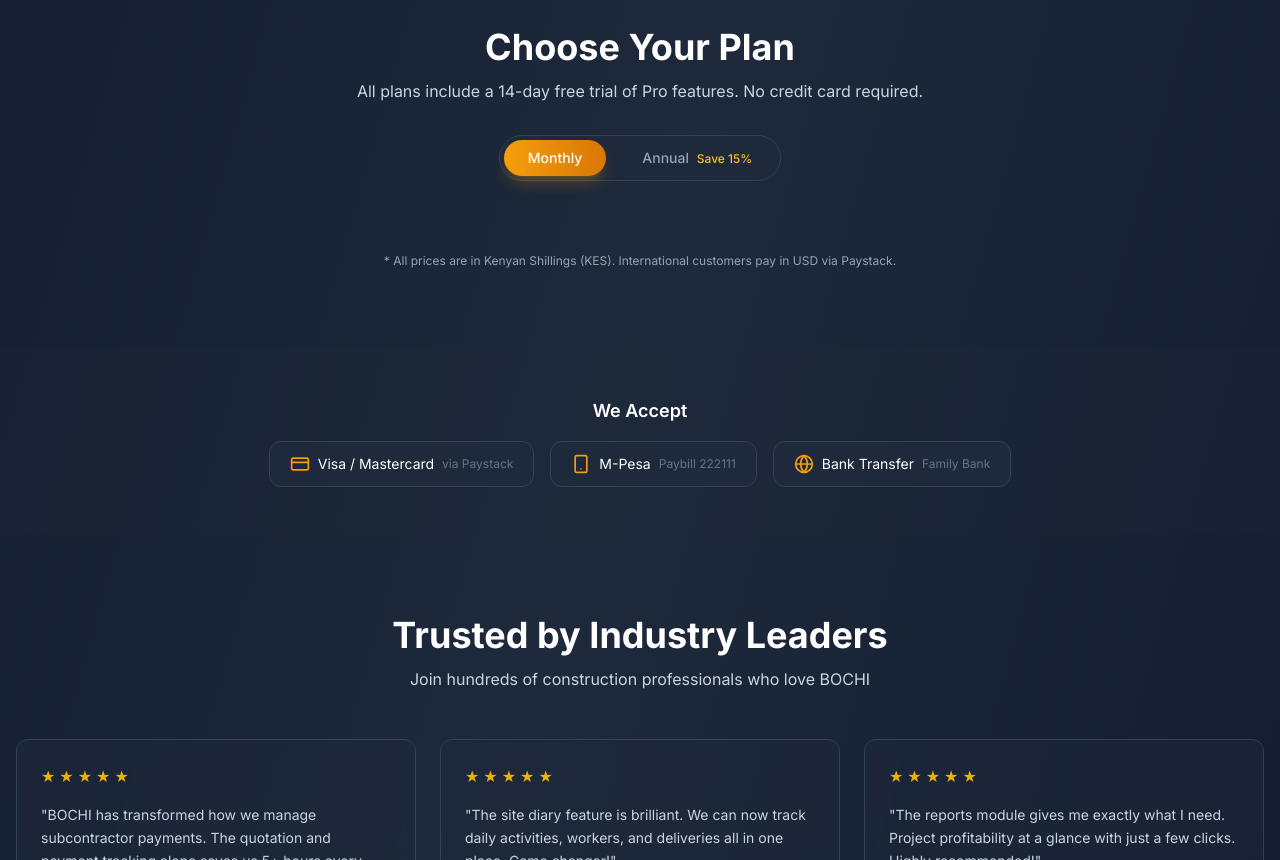
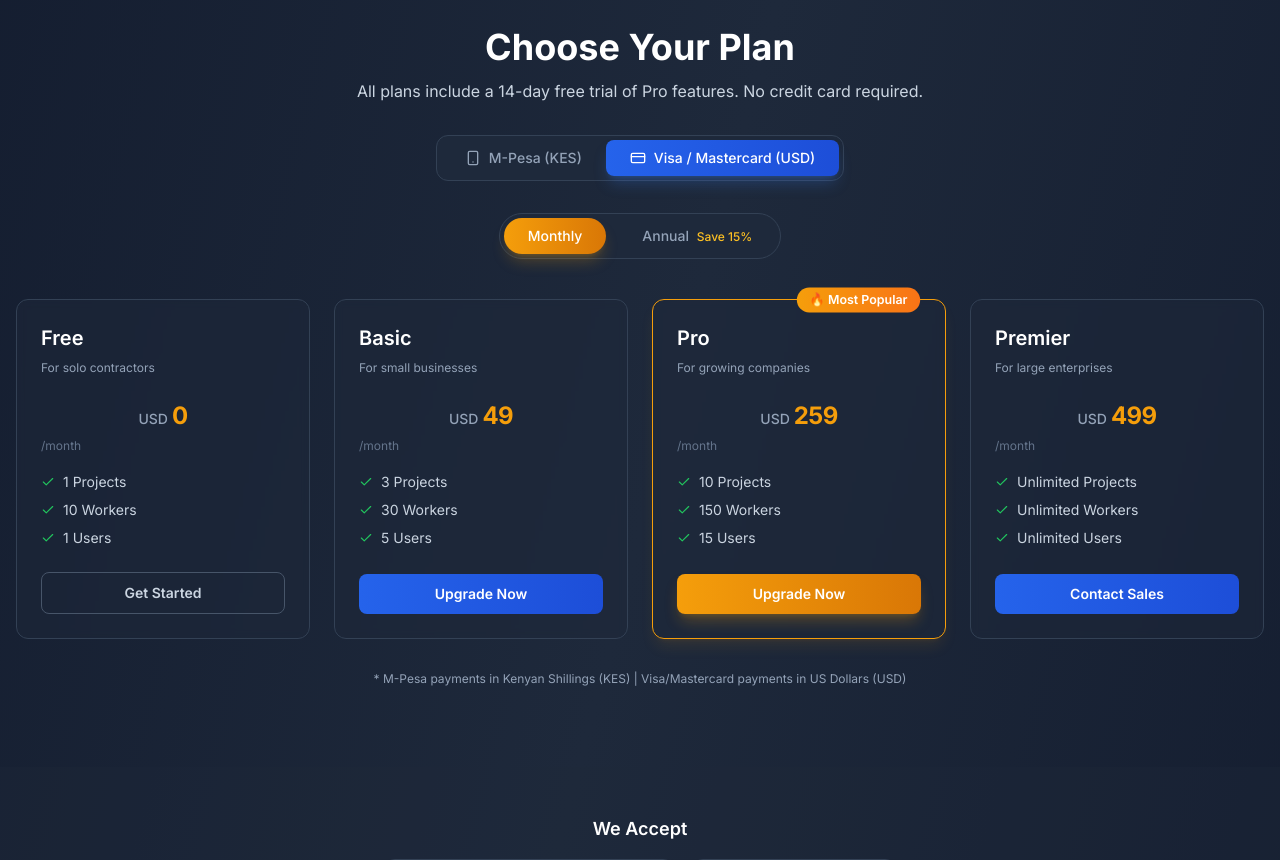
Before and after one commit to fedlimited/buildify, a React (Vite) app in the folder frontend/: page / in a window 1280 px wide. Shown: the part 1940-2800 px from the top of the page. Built offline with nearby package versions, Linux system fonts and the light colour scheme; no server answers; the HTML template or start-up script is replaced by a standard one.

Commit message:
Add payment method toggle (M-Pesa/Card), smaller price fonts with commas

```diff
--- a/frontend/src/components/LandingPage.tsx
+++ b/frontend/src/components/LandingPage.tsx
@@ -45,17 +45,34 @@ const LandingPage: React.FC = () => {
 
   const fetchPlans = async () => {
     try {
-      const response = await api.request('/subscription/plans');
-      setPlans(response);
+      const response = await fetch('https://buildify-backend-kye8.onrender.com/api/subscription/plans');
+      const data = await response.json();
+      console.log('Fetched plans:', data);
+      setPlans(data);
     } catch (error) {
       console.error('Error fetching plans:', error);
+      // Fallback plans
+      setPlans([
+        { id: 1, name: 'free', display_name: 'Free', description: 'For solo contractors', price_monthly_kes: 0, price_yearly_kes: 0, price_monthly_usd: 0, price_yearly_usd: 0, max_projects: 1, max_workers: 10, max_users: 1, features: [] },
+        { id: 2, name: 'basic', display_name: 'Basic', description: 'For small businesses', price_monthly_kes: 6370, price_yearly_kes: 61100, price_monthly_usd: 49, price_yearly_usd: 470, max_projects: 3, max_workers: 30, max_users: 5, features: [] },
+        { id: 3, name: 'pro', display_name: 'Pro', description: 'For growing companies', price_monthly_kes: 33670, price_yearly_kes: 323180, price_monthly_usd: 259, price_yearly_usd: 2486, max_projects: 10, max_workers: 150, max_users: 15, features: [] },
+        { id: 4, name: 'premier', display_name: 'Premier', description: 'For large enterprises', price_monthly_kes: 64870, price_yearly_kes: 622700, price_monthly_usd: 499, price_yearly_usd: 4790, max_projects: 999999, max_workers: 999999, max_users: 999999, features: [] }
+      ]);
     } finally {
       setLoading(false);
     }
   };
 
   const getPrice = (plan: Plan) => {
-    return billingCycle === 'monthly' ? plan.price_monthly_kes : plan.price_yearly_kes;
+    if (paymentMethod === 'mpesa') {
+      return billingCycle === 'monthly' ? plan.price_monthly_kes : plan.price_yearly_kes;
+    } else {
+      return billingCycle === 'monthly' ? plan.price_monthly_usd : plan.price_yearly_usd;
+    }
+  };
+
+  const getCurrencySymbol = () => {
+    return paymentMethod === 'mpesa' ? 'KES' : 'USD';
   };
 
   const formatPrice = (price: number) => {
@@ -75,22 +92,9 @@ const LandingPage: React.FC = () => {
     setPaymentError('');
 
     try {
-      // Initialize Paystack payment
-      const response = await api.request('/paystack/initiate', {
-        method: 'POST',
-        body: JSON.stringify({
-          planId: selectedPlan?.id,
-          billingCycle: billingCycle,
-          email: localStorage.getItem('userEmail') || 'customer@example.com'
-        })
-      });
-
-      if (response.success && response.authorizationUrl) {
-        window.location.href = response.authorizationUrl;
-      } else {
-        setPaymentStatus('error');
-        setPaymentError(response.error || 'Payment initiation failed');
-      }
+      // For now, show coming soon message
+      setPaymentStatus('error');
+      setPaymentError('Visa/Mastercard payments coming soon. Please use M-Pesa for now.');
     } catch (error: any) {
       setPaymentStatus('error');
       setPaymentError(error.message || 'Payment failed. Please try again.');
@@ -201,7 +205,7 @@ const LandingPage: React.FC = () => {
     { question: 'Is my data secure?', answer: 'Absolutely. We use enterprise-grade encryption and follow industry best practices to keep your data safe.' },
     { question: 'Do you offer training?', answer: 'Yes, we provide onboarding training for all paid plans. Premier plans include dedicated training sessions.' },
     { question: 'Can I export my data?', answer: 'Yes, you can export all your data to CSV or PDF at any time.' },
-    { question: 'What payment methods do you accept?', answer: 'We accept M-Pesa, bank transfers, and credit cards via Paystack.' }
+    { question: 'What payment methods do you accept?', answer: 'We accept M-Pesa and Visa/Mastercard.' }
   ];
 
   const subscriptionBenefits = [
@@ -469,7 +473,7 @@ const LandingPage: React.FC = () => {
         </div>
       </section>
 
-      {/* Pricing Section with Real Plans */}
+      {/* Pricing Section with Real Plans and Payment Method Toggle */}
       <section id="pricing" className="py-20 px-4">
         <div className="max-w-7xl mx-auto">
           <motion.div
@@ -483,7 +487,35 @@ const LandingPage: React.FC = () => {
             <p className="text-slate-300 max-w-2xl mx-auto">All plans include a 14-day free trial of Pro features. No credit card required.</p>
           </motion.div>
 
-          {/* Billing Toggle */}
+          {/* Payment Method Toggle */}
+          <div className="flex justify-center mb-8">
+            <div className="bg-slate-800 rounded-xl p-1 inline-flex border border-slate-700">
+              <button
+                onClick={() => setPaymentMethod('mpesa')}
+                className={`px-6 py-2 rounded-lg flex items-center gap-2 transition-all text-sm font-medium ${
+                  paymentMethod === 'mpesa'
+                    ? 'bg-gradient-to-r from-green-600 to-green-700 text-white shadow-lg shadow-green-500/25'
+                    : 'text-slate-400 hover:text-white'
+                }`}
+              >
+                <Smartphone size={16} />
+                <span>M-Pesa (KES)</span>
+              </button>
+              <button
+                onClick={() => setPaymentMethod('card')}
+                className={`px-6 py-2 rounded-lg flex items-center gap-2 transition-all text-sm font-medium ${
+                  paymentMethod === 'card'
+                    ? 'bg-gradient-to-r from-blue-600 to-blue-700 text-white shadow-lg shadow-blue-500/25'
+                    : 'text-slate-400 hover:text-white'
+                }`}
+              >
+                <CreditCard size={16} />
+                <span>Visa / Mastercard (USD)</span>
+              </button>
+            </div>
+          </div>
+
+          {/* Billing Cycle Toggle */}
           <div className="flex justify-center mb-10">
             <motion.div
               className="inline-flex items-center gap-3 p-1 bg-slate-800 rounded-full border border-slate-700"
@@ -520,8 +552,7 @@ const LandingPage: React.FC = () => {
             {plans.map((plan, idx) => {
               const isPopular = plan.name === 'pro';
               const price = getPrice(plan);
-              const yearlyTotal = billingCycle === 'annual' ? plan.price_yearly_kes : null;
-              const monthlyEquivalent = yearlyTotal ? (yearlyTotal / 12).toFixed(0) : null;
+              const currencySymbol = getCurrencySymbol();
 
               return (
                 <motion.div
@@ -546,11 +577,21 @@ const LandingPage: React.FC = () => {
                   <p className="text-slate-400 text-xs mb-4">{plan.description}</p>
 
                   <div className="mt-2 mb-4">
-                    <span className="text-3xl font-bold text-amber-500">KES {formatPrice(price)}</span>
-                    <span className="text-slate-400 text-sm">/{billingCycle === 'monthly' ? 'month' : 'year'}</span>
-                    {billingCycle === 'annual' && plan.price_yearly_kes > 0 && (
-                      <div className="text-xs text-green-400 mt-1">
+                    <div className="flex items-baseline justify-center gap-1">
+                      <span className="text-slate-400 text-sm font-medium">{currencySymbol}</span>
+                      <span className="text-2xl font-bold text-amber-500 tracking-tight">
+                        {formatPrice(price)}
+                      </span>
+                    </div>
+                    <span className="text-slate-500 text-xs">/{billingCycle === 'monthly' ? 'month' : 'year'}</span>
+                    {billingCycle === 'annual' && paymentMethod === 'mpesa' && plan.price_yearly_kes > 0 && (
+                      <div className="text-[10px] text-green-400 mt-1 font-medium">
                         Save {Math.round((plan.price_monthly_kes * 12 - plan.price_yearly_kes) / (plan.price_monthly_kes * 12) * 100)}%
+                      </div>
+                    )}
+                    {billingCycle === 'annual' && paymentMethod === 'card' && plan.price_yearly_usd > 0 && (
+                      <div className="text-[10px] text-green-400 mt-1 font-medium">
+                        Save {Math.round((plan.price_monthly_usd * 12 - plan.price_yearly_usd) / (plan.price_monthly_usd * 12) * 100)}%
                       </div>
                     )}
                   </div>
@@ -579,7 +620,9 @@ const LandingPage: React.FC = () => {
                         ? 'bg-gradient-to-r from-amber-500 to-amber-600 text-white shadow-lg shadow-amber-500/25 hover:from-amber-600 hover:to-amber-700'
                         : plan.name === 'free'
                           ? 'border border-slate-600 text-slate-300 hover:bg-slate-700'
-                          : 'bg-slate-700 text-slate-200 hover:bg-slate-600'
+                          : paymentMethod === 'mpesa'
+                            ? 'bg-gradient-to-r from-green-600 to-green-700 text-white hover:from-green-700 hover:to-green-800'
+                            : 'bg-gradient-to-r from-blue-600 to-blue-700 text-white hover:from-blue-700 hover:to-blue-800'
                     }`}
                   >
                     {plan.name === 'free' ? 'Get Started' : plan.name === 'premier' ? 'Contact Sales' : 'Upgrade Now'}
@@ -589,7 +632,7 @@ const LandingPage: React.FC = () => {
             })}
           </div>
           <p className="text-center text-xs text-slate-400 mt-8">
-            * All prices are in Kenyan Shillings (KES). International customers pay in USD via Paystack.
+            * M-Pesa payments in Kenyan Shillings (KES) | Visa/Mastercard payments in US Dollars (USD)
           </p>
         </div>
       </section>
@@ -600,9 +643,8 @@ const LandingPage: React.FC = () => {
           <h3 className="text-lg font-semibold text-white mb-4">We Accept</h3>
           <div className="flex flex-wrap justify-center gap-4">
             {[
-              { icon: <CreditCard size={20} />, name: 'Visa / Mastercard', via: 'via Paystack' },
-              { icon: <Smartphone size={20} />, name: 'M-Pesa', via: 'Paybill 222111' },
-              { icon: <Globe size={20} />, name: 'Bank Transfer', via: 'Family Bank' }
+              { icon: <CreditCard size={20} />, name: 'Visa / Mastercard', via: 'Secure Checkout', color: 'blue' },
+              { icon: <Smartphone size={20} />, name: 'M-Pesa', via: 'Paybill 222111', color: 'green' }
             ].map((method, idx) => (
               <motion.div
                 key={idx}
@@ -611,9 +653,9 @@ const LandingPage: React.FC = () => {
                 transition={{ delay: idx * 0.1 }}
                 viewport={{ once: true }}
                 whileHover={{ scale: 1.05, y: -2 }}
-                className="px-5 py-3 bg-slate-800 rounded-xl border border-slate-700 hover:border-amber-500/30 transition-all flex items-center gap-2"
+                className={`px-5 py-3 bg-slate-800 rounded-xl border border-slate-700 hover:border-${method.color}-500/30 transition-all flex items-center gap-2`}
               >
-                <span className="text-amber-500">{method.icon}</span>
+                <span className={`text-${method.color}-500`}>{method.icon}</span>
                 <span className="text-white text-sm">{method.name}</span>
                 <span className="text-slate-500 text-xs">{method.via}</span>
               </motion.div>
@@ -844,10 +886,13 @@ const LandingPage: React.FC = () => {
                 <p className="text-sm text-slate-400">Selected Plan</p>
                 <p className="text-base font-semibold text-white mt-1">{selectedPlan.display_name}</p>
                 <div className="mt-2">
-                  <span className="text-2xl font-bold text-amber-500">
-                    KES {formatPrice(getPrice(selectedPlan))}
-                  </span>
-                  <span className="text-sm text-slate-400 ml-1">/{billingCycle === 'monthly' ? 'month' : 'year'}</span>
+                  <div className="flex items-baseline gap-1">
+                    <span className="text-slate-400 text-sm">{getCurrencySymbol()}</span>
+                    <span className="text-xl font-bold text-amber-500">
+                      {formatPrice(getPrice(selectedPlan))}
+                    </span>
+                  </div>
+                  <span className="text-slate-500 text-xs ml-1">/{billingCycle === 'monthly' ? 'month' : 'year'}</span>
                 </div>
               </div>
 
@@ -925,7 +970,7 @@ const LandingPage: React.FC = () => {
                     Pay with Card
                   </button>
                   <p className="text-xs text-slate-500 text-center mt-3">
-                    You will be redirected to Paystack secure checkout
+                    You will be redirected to secure checkout
                   </p>
                 </>
               )}
```
